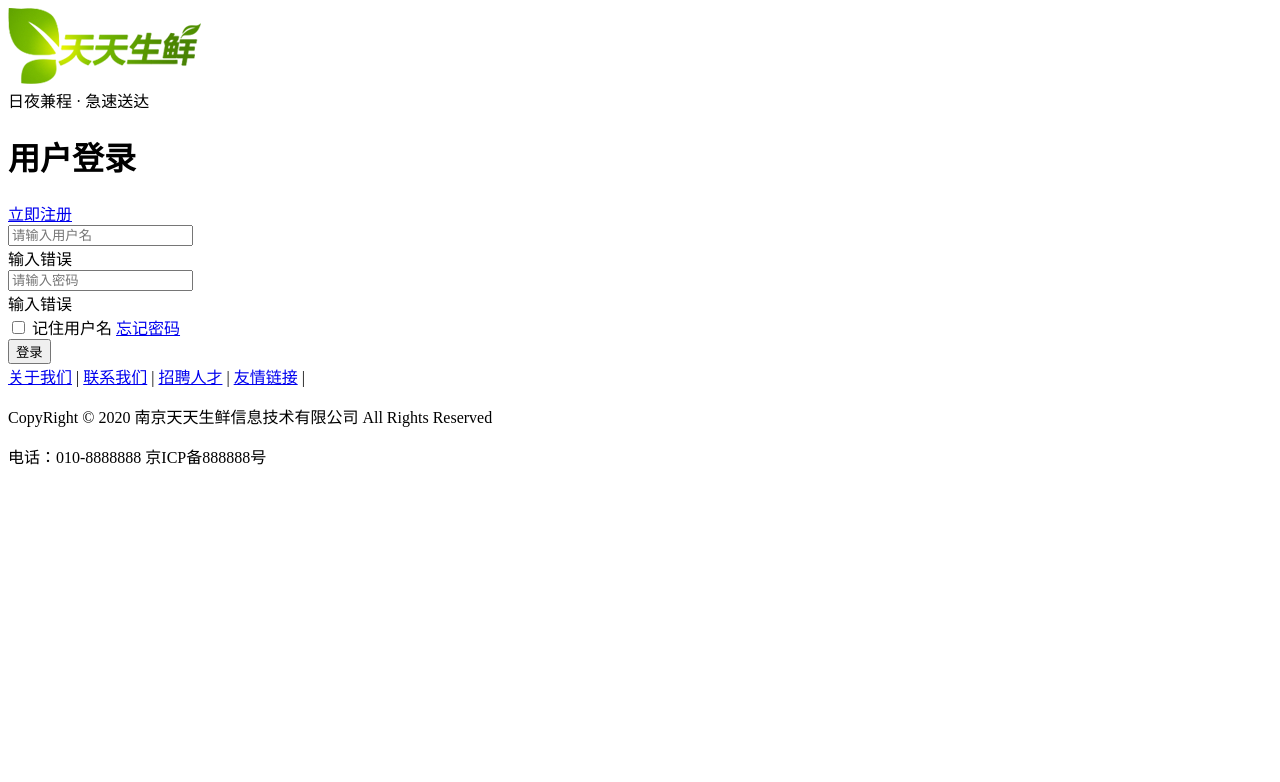
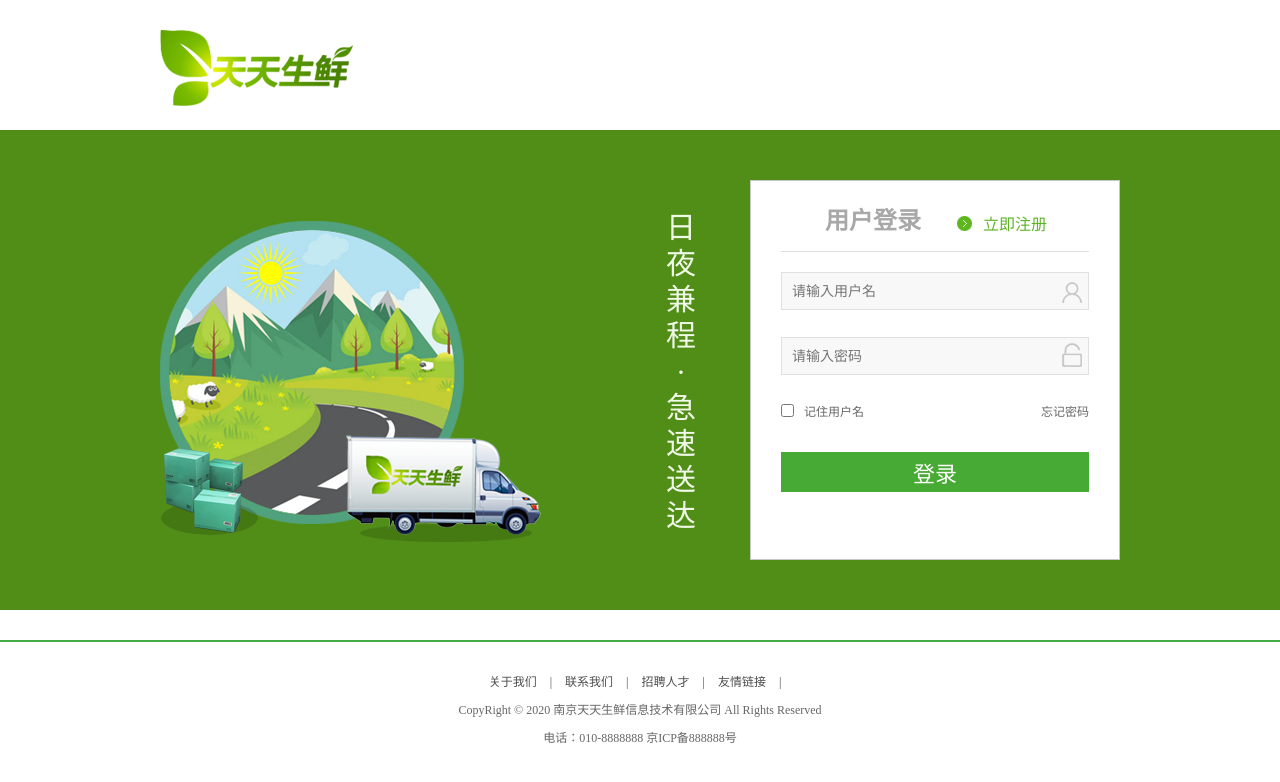
Before and after one commit to cnlong/my_dailyfresh, a Django app: page /user/login in a window 1280 px wide. Shown: the top 782 px of the page. Run offline with Django 3.2, Linux system fonts and the light colour scheme; parts of the project's set-up code (start-up, migrations or seed data) failed here and were passed over.

Commit message:
version 0521

```diff
--- a/static/css/main.css
+++ b/static/css/main.css
@@ -179,3 +179,162 @@ html,body{
     text-align: center;
     margin-top: 10px;
 }
+
+/*登录页面样式*/
+
+/*顶部*/
+.login_top{
+    width: 960px;
+    height: 130px;
+    margin: 0 auto;
+}
+
+.login_logo{
+    display: block;
+    width: 193px;
+    height: 76px;
+    margin-top: 30px;
+}
+
+/*中间*/
+.login_form_bg{
+    height: 480px;
+    background-color: #518e17;
+}
+
+.login_form_wrap{
+    width: 960px;
+    height: 480px;
+    margin: 0 auto;
+}
+
+.login_banner{
+    width: 381px;
+    height: 322px;
+    background: url("../images/login_banner.png") no-repeat;
+    margin-top: 90px;
+}
+
+.slogan{
+    width: 40px;
+    height: 300px;
+    font-size: 30px;
+    color: #f0f9e8;
+    text-align: center;
+    line-height: 36px;
+    margin: 80px 0 0 120px;
+}
+
+.login_form{
+    width: 368px;
+    height: 378px;
+    border: 1px solid #c6c6c5;
+    background-color: #fff;
+    margin-top: 50px;
+}
+
+.login_title{
+    height: 60px;
+    width: 308px;
+    margin: 10px auto;
+    border-bottom: 1px solid #e0e0e0;
+}
+
+.login_title h1{
+    font-size: 24px;
+    height: 60px;
+    line-height: 60px;
+    color: #a8a8a8;
+    float: left;
+    font-weight: bold;
+    margin-left: 44px;
+}
+
+.login_title a{
+    width: 100px;
+    height: 20px;
+    display: block;
+    font-size: 16px;
+    color: #5fb42a;
+    text-indent: 26px;
+    background: url("../images/icons02.png") left 5px no-repeat;
+    float: left;
+    margin: 20px 0 0 36px;
+}
+
+.form_input{
+    width: 308px;
+    height: 250px;
+    margin: 20px auto;
+    position: relative;
+}
+
+.name_input, .pass_input{
+    width: 306px;
+    height: 36px;
+    border: 1px solid #e0e0e0;
+    background: url("../images/icons02.png") 280px -41px no-repeat #f8f8f8;
+    outline: none;
+    font-size: 14px;
+    text-indent: 10px;
+    position: absolute;
+    left: 0;
+    top: 0;
+}
+
+.pass_input{
+    top: 65px;
+    background-position: 280px -95px;
+}
+
+.user_error, .pwd_error{
+    color: #f00;
+    position: absolute;
+    left: 0;
+    top: 43px;
+    display: none;
+}
+
+.pwd_error{
+    top: 110px;
+}
+
+.more_input{
+    position: absolute;
+    left: 0;
+    top: 130px;
+    width: 100%;
+}
+
+.more_input input{
+    float: left;
+    margin-top: 2px;
+}
+
+.more_input label{
+    float: left;
+    margin-left: 10px;
+}
+
+.more_input a{
+    float: right;
+    color: #666;
+}
+
+.more_input a:hover{
+    color: #ff8800;
+}
+
+.input_submit{
+    width: 100%;
+    height: 40px;
+    position: absolute;
+    left: 0;
+    top: 180px;
+    background-color: #47aa34;
+    color: #fff;
+    font-size: 22px;
+    border: 0px;
+    font-family: 'Microsoft Yahei';
+    cursor: pointer;
+}
--- a/templates/login.html
+++ b/templates/login.html
@@ -5,6 +5,9 @@
 <head>
     <meta charset="UTF-8">
     <title>天天生鲜-登录</title>
+    <link rel="stylesheet" type="text/css" href="{% static 'css/reset.css' %}">
+    <link rel="stylesheet" type="text/css" href="{% static 'css/main.css' %}">
+    <script type="text/javascript" src="{% static 'js/jquery-1.12.4.min.js' %}"></script>
 </head>
 <body>
 <!--整个页面分为三大块-->
@@ -24,9 +27,10 @@
             </div>
             <div class="form_input">
                 <form method="post">
+<!--                    不设置表单action，默认提交的地址为当前url地址-->
                     <input type="text" name="username" class="name_input" placeholder="请输入用户名">
                     <div class="user_error">输入错误</div>
-                    <input type="password" name="pwd" class="pass+input" placeholder="请输入密码">
+                    <input type="password" name="pwd" class="pass_input" placeholder="请输入密码">
                     <div class="pwd_error">输入错误</div>
                     <div class="more_input clearfix">
                         <input type="checkbox" name="">
```
